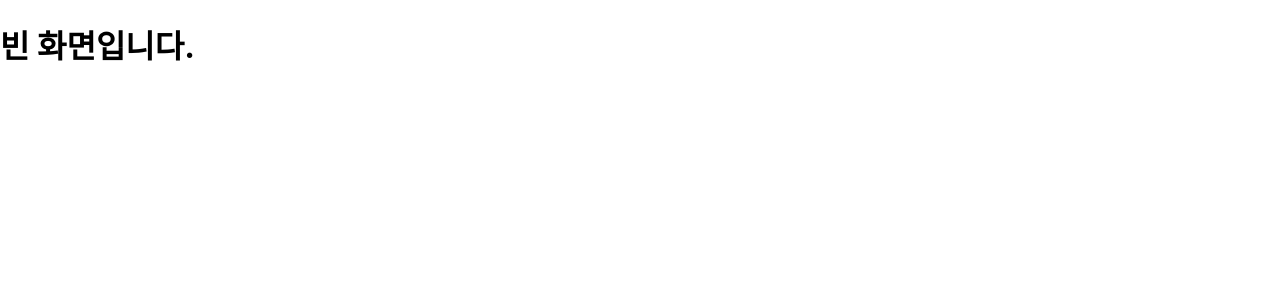
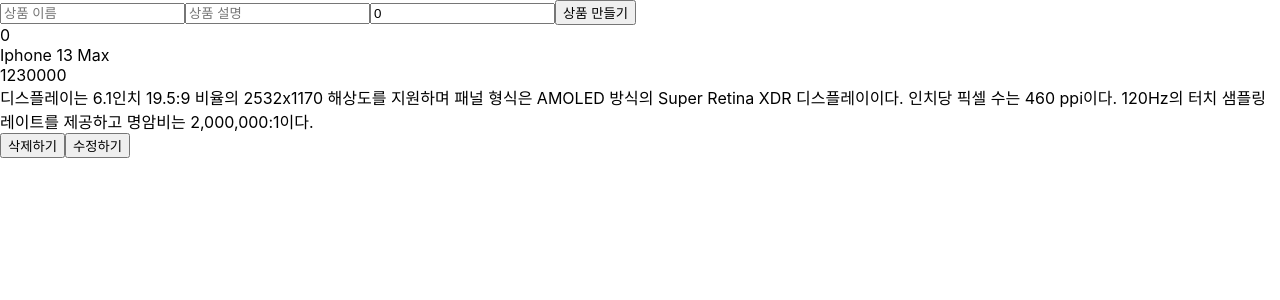
Before and after one commit to ChatHongPT/Shopping_Web, a React (Create React App) app in the folder client/: page / in a window 1280 px wide. Shown: the top 300 px of the page. Built offline with nearby package versions, Linux system fonts and the light colour scheme.

Commit message:
refactor: App.tsx 컴포넌트 수정

```diff
--- a/client/src/App.tsx
+++ b/client/src/App.tsx
@@ -1,4 +1,12 @@
+import { Route, Routes } from "react-router-dom";
+import { HomePage } from "./pages";
+
 function App(){
-  return <h1> 빈 화면입니다. </h1>
+  return(
+    <Routes>
+      <Route index element = {<HomePage />} />
+    </Routes>
+  );
 }
+
 export default App;
```
Also changed, not shown: client/src/pages/ProductPage.tsx (added).
